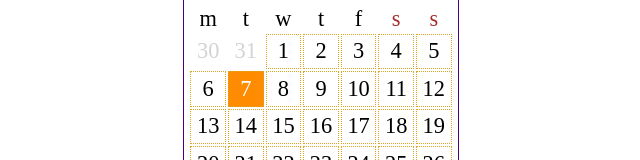
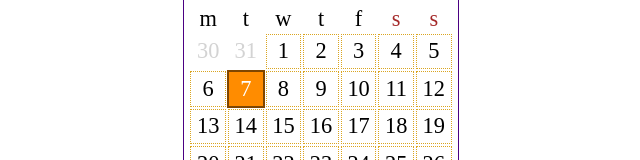
Before and after one commit to greendwin/jsx-calendar, a React (Create React App) app: page / in a window 1280 px wide. Shown: the part 139-299 px from the top of the page, without its empty margins (319-959 px from the left). Built offline with nearby package versions, Linux system fonts and the light colour scheme.

Commit message:
calendar
add days selection support

```diff
--- a/src/app.jsx
+++ b/src/app.jsx
@@ -6,12 +6,16 @@ import TextBox from "./controls/text-box";
 import "./app.css";
 
 const App = () => {
-  const [today, setToday] = useState(moment().format("YYYY-MM-DD"));
+  const [today, setToday] = useState(() => moment());
 
   return (
     <div className="app">
-      <Calendar today={today} />
-      <TextBox className="date-selector" value={today} setValue={setToday} />
+      <Calendar value={today} setValue={setToday} />
+      <TextBox
+        className="date-selector"
+        value={today.format("YYYY-MM-DD")}
+        setValue={text => setToday(moment(text))}
+      />
     </div>
   );
 };
--- a/src/calendar/calendar.jsx
+++ b/src/calendar/calendar.jsx
@@ -1,19 +1,22 @@
 import React, { useState } from "react";
-import moment from "moment";
 
 import MonthSelect from "./month-select";
 import MonthDays from "./month-days";
 
 import "./calendar.css";
 
-const Calendar = ({ value }) => {
-  const selectedDate = moment(value);
-  const [viewDate, setViewDate] = useState(() => selectedDate.clone());
+const Calendar = ({ value, setValue }) => {
+  const normValue = value.clone().startOf("day");
+  const [viewDate, setViewDate] = useState(normValue);
 
   return (
     <div className="calendar">
       <MonthSelect viewDate={viewDate} setViewDate={setViewDate} />
-      <MonthDays viewDate={viewDate} selectedDate={selectedDate} />
+      <MonthDays
+        viewDate={viewDate}
+        selectedDate={normValue}
+        setSelectedDate={setValue}
+      />
     </div>
   );
 };
--- a/src/calendar/month-days.css
+++ b/src/calendar/month-days.css
@@ -54,3 +54,21 @@
   background-color: #ffa332;
   border: 1px solid royalblue;
 }
+
+.day-selected,
+.day-selected:hover,
+.day-selected:active {
+  color: white;
+  background-color: steelblue;
+  border: 2px solid #1b3245;
+  margin: -1px; /* compensate increased border */
+}
+
+.day-selected.day-today,
+.day-selected.day-today:hover,
+.day-selected.day-today:active {
+  color: white;
+  background-color: darkorange;
+  border: 2px solid #7f4600;
+  margin: -1px; /* compensate increased border */
+}
--- a/src/calendar/month-days.jsx
+++ b/src/calendar/month-days.jsx
@@ -12,16 +12,21 @@ const WeekdayLabel = ({ caption, holiday }) => (
   </div>
 );
 
-const Day = ({ nmb, holiday, today }) => (
+const Day = ({ nmb, today, selected, onClick }) => (
   <Button
     caption={nmb}
-    className={clsx("day", { "day-holiday": holiday }, { "day-today": today })}
+    className={clsx(
+      "day",
+      { "day-today": today },
+      { "day-selected": selected }
+    )}
+    onClick={onClick}
   />
 );
 
 const DummyDay = ({ nmb }) => <div className="day day-dummy">{nmb}</div>;
 
-const createDays = viewDate => {
+const createDays = (viewDate, selectedDate, setSelectedDate) => {
   const days = [];
 
   const today = moment();
@@ -34,12 +39,14 @@ const createDays = viewDate => {
   for (let week = 0; week < 6; week += 1) {
     for (let k = 0; k < 7; ++k, cur.add(1, "day")) {
       if (cur.month() === viewDate.month()) {
+        const next = cur.clone();
         days.push(
           <Day
             key={days.length}
             nmb={cur.date()}
-            holiday={k % 7 === 6 || k % 7 === 0}
             today={cur.isSame(today)}
+            selected={cur.isSame(selectedDate)}
+            onClick={() => setSelectedDate(next)}
           />
         );
       } else {
@@ -51,8 +58,11 @@ const createDays = viewDate => {
   return days;
 };
 
-const MonthDays = ({ viewDate }) => {
-  const days = useMemo(() => createDays(viewDate), [viewDate]);
+const MonthDays = ({ viewDate, selectedDate, setSelectedDate }) => {
+  const days = useMemo(
+    () => createDays(viewDate, selectedDate, setSelectedDate),
+    [viewDate, selectedDate, setSelectedDate]
+  );
 
   return (
     <div className="month-days">
--- a/src/controls/dropdown.css
+++ b/src/controls/dropdown.css
@@ -33,7 +33,8 @@
   font-size: 0.8rem;
   background-color: white;
   text-align: center;
-  border-bottom: 1px solid #395b88;
+  /* border-bottom: 1px solid #395b88; */
+  border-bottom: 1px solid #afc3dd;
 }
 
 .dropdown-item:hover,
```
